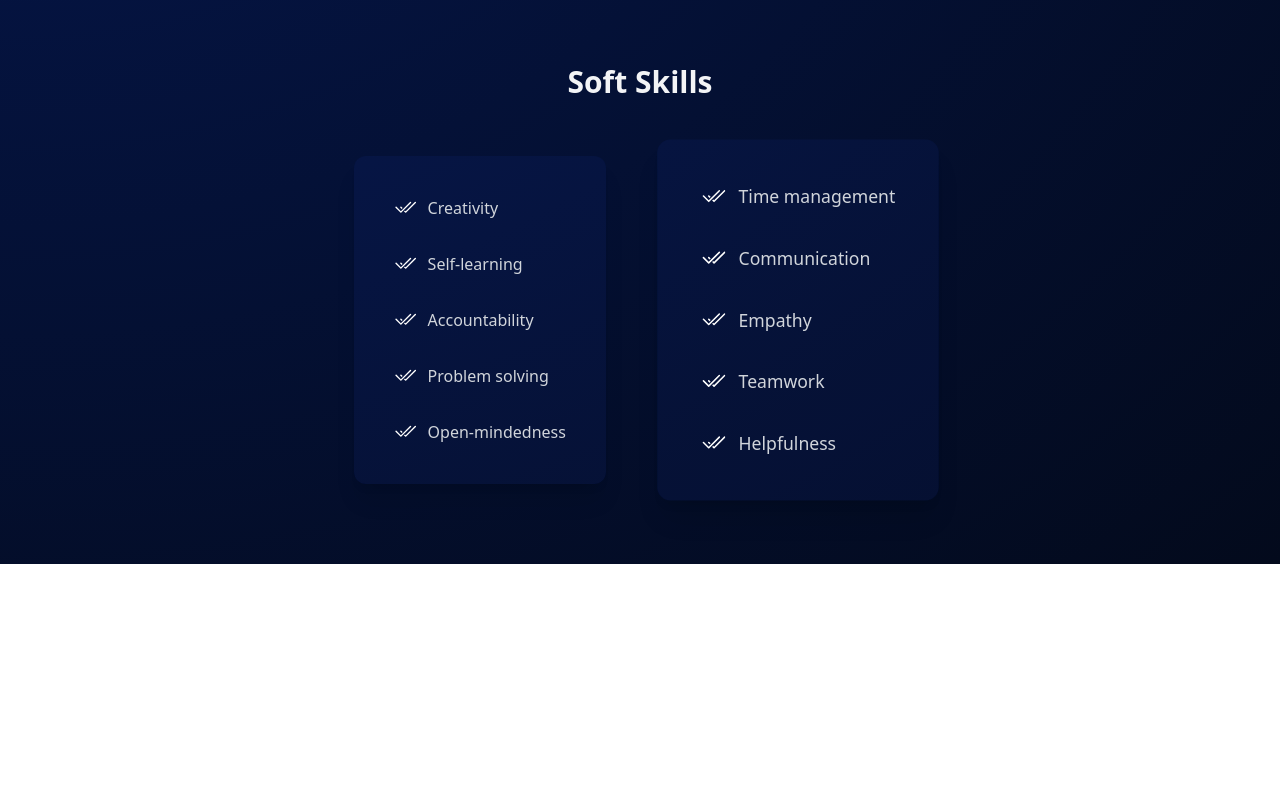
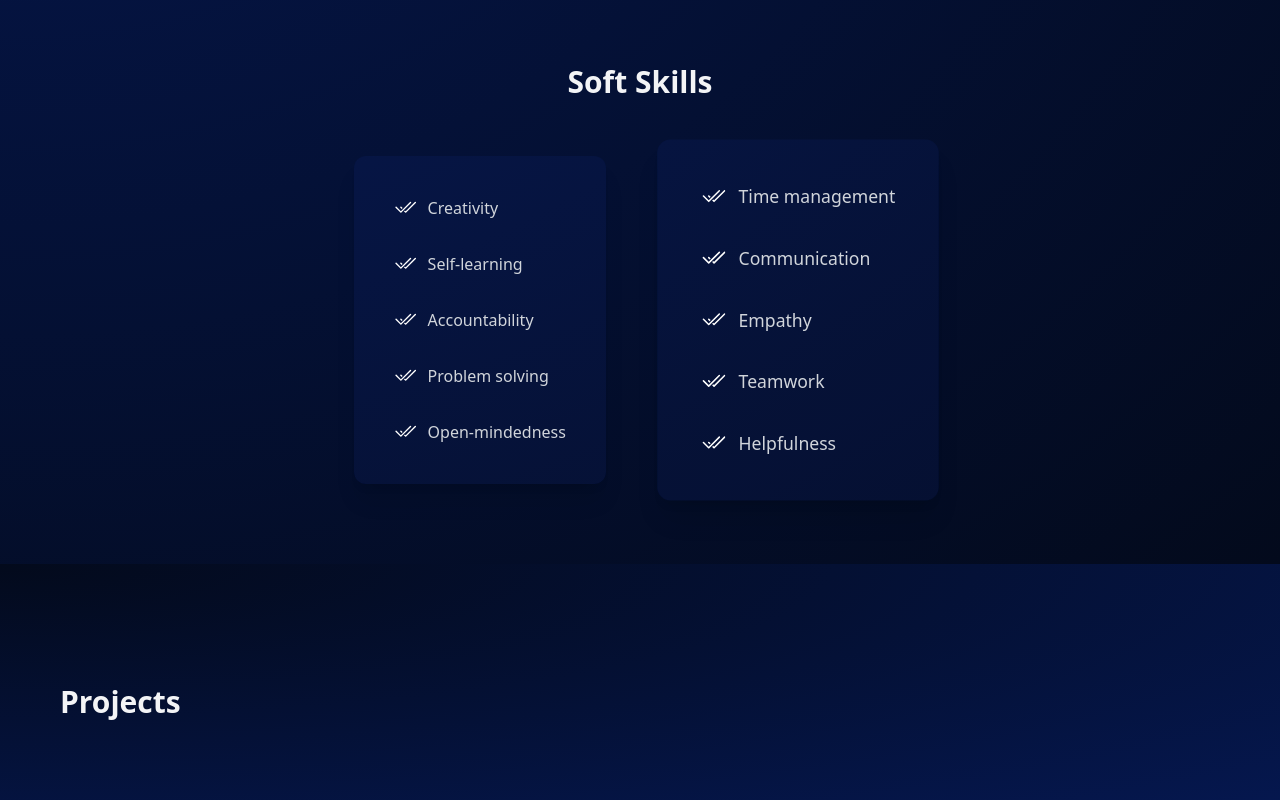
Before and after one commit to tecni2/Portfolio_React, a React (Vite) app: page / in a window 1280 px wide. Shown: the part 2024-2824 px from the top of the page. Before the commit the page ends 2588 px from the top, so only its background shows below. Built offline with nearby package versions, Linux system fonts and the light colour scheme.

Commit message:
Add Componet Works

```diff
--- a/src/App.jsx
+++ b/src/App.jsx
@@ -4,6 +4,7 @@ import Header from "./components/Header";
 import Project from "./components/Project";
 import About from "./components/About";
 import Skills from "./components/Skills";
+import Works from "./components/Works";
 
 function App() {
   const [darkMode, setDarkMode] = useState(true);
@@ -53,6 +54,13 @@ function App() {
         >
           <Skills />
         </section>
+
+        <section
+          id="projects"
+          className="w-full px-0 lg:px-5 2xl:px-40 py-10 lg:py-0 dark:bg-[radial-gradient(ellipse_at_top_left,_var(--tw-gradient-stops))] from-[#030a1c] to-[#05174e]"
+        >
+          <Works />
+        </section>
       </div>
     </div>
   );
```
